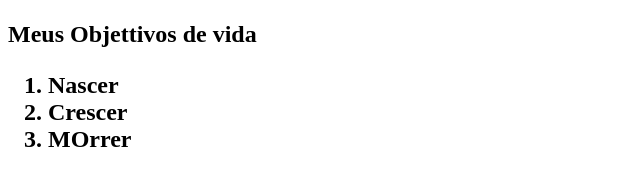
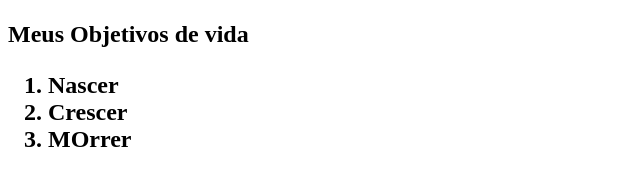
Before and after one commit to JacobEmici/pagina-de-perfil, a plain HTML site: page index.html in a window 1280 px wide. Shown: the part 427-601 px from the top of the page, 0-640 px from the left. Drawn offline with Linux system fonts and the light colour scheme.

Commit message:
fix:correção ortografica na linha 41

```diff
--- a/index.html
+++ b/index.html
@@ -38,7 +38,7 @@
             </ul>
         </h2>
         <h2>
-            Meus Objettivos de vida
+            Meus Objetivos de vida
             <ol>
                 <li>Nascer</li>
                 <li>Crescer</li>
```
